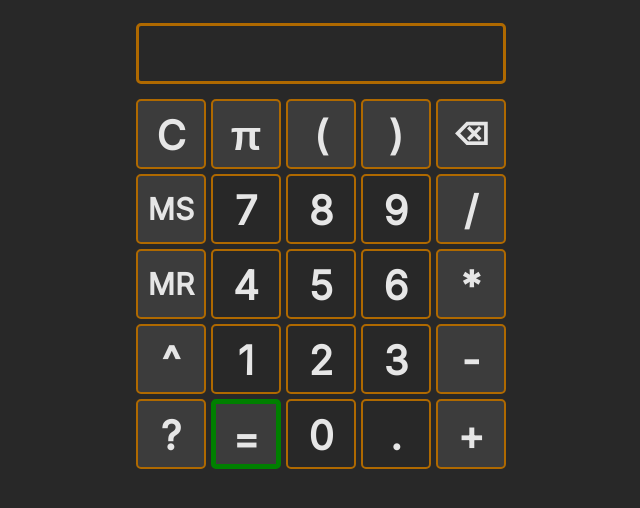
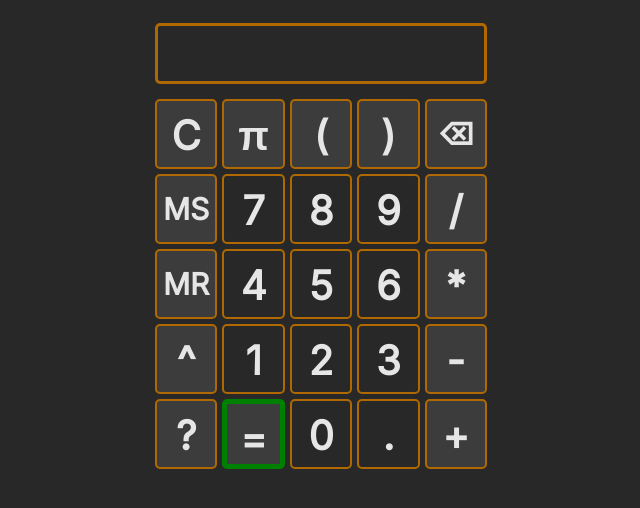
Before and after one commit to AbbeVass/Abbe-Johannes-calculator, a plain HTML site: page index.html in a window 1280 px wide. Shown: the whole page, without its empty margins (319-959 px from the left). Drawn offline with Linux system fonts and the light colour scheme.

Commit message:
Update main.css

```diff
--- a/main.css
+++ b/main.css
@@ -4,7 +4,6 @@ body {
     display: flex;
     justify-content: center;
     align-items: center;
-    overflow: hidden;
 }
 
 .display-container {
@@ -39,7 +38,7 @@ body {
     font-size: 40px;
     font-weight: bold;
     height: 70px;
-    width: 70px;
+    width: 100%;
     padding-top: 10px;
     padding-bottom: 10px;
     border-style: solid;
```
